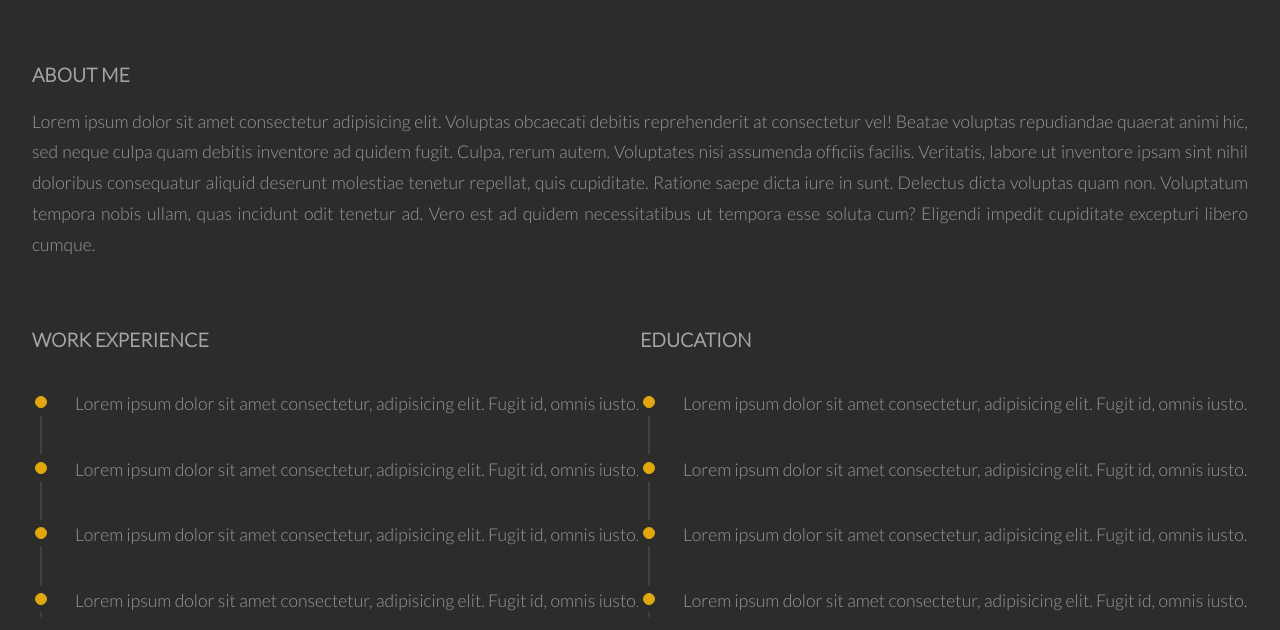
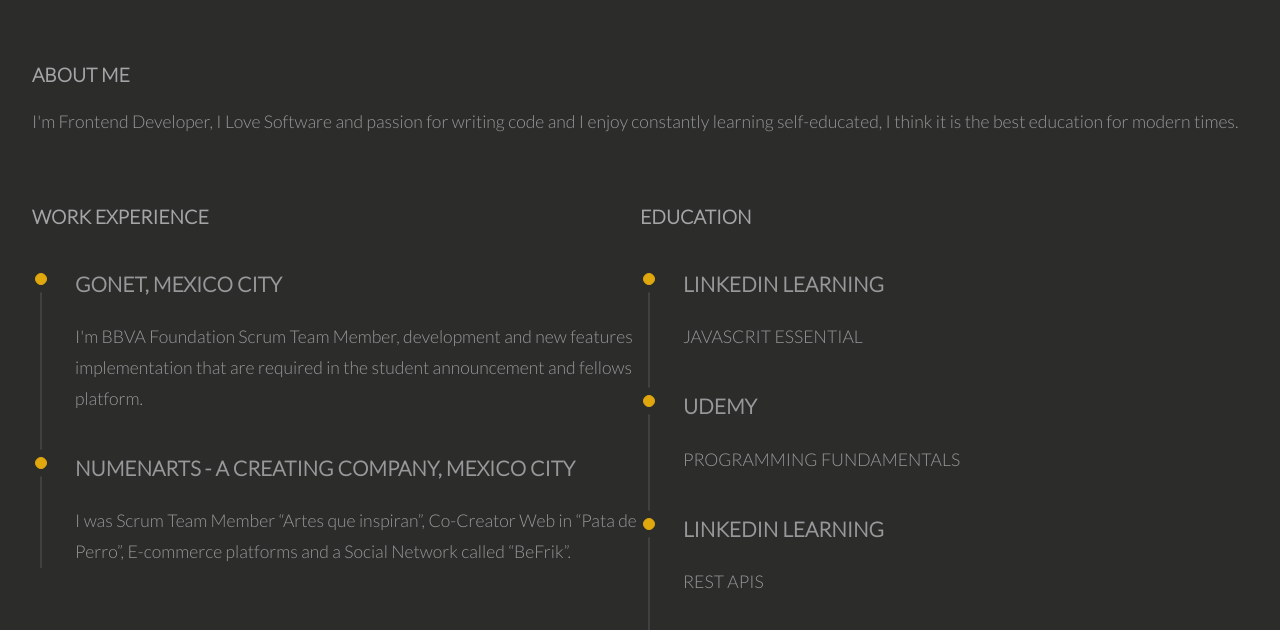
Before and after one commit to FcoJavierLpz/cv, a website built with webpack: page index.html in a window 1280 px wide. Shown: the part 291-921 px from the top of the page. Built offline with nearby package versions, Linux system fonts and the light colour scheme.

Commit message:
Adding work experience and education

```diff
--- a/index.html
+++ b/index.html
@@ -30,15 +30,7 @@
             <div class="about-me">
                 <h2 class="title">About me</h2>
                 <p class="description">
-                    Lorem ipsum dolor sit amet consectetur adipisicing elit. Voluptas obcaecati debitis reprehenderit at
-                    consectetur vel! Beatae voluptas repudiandae quaerat animi hic, sed neque culpa quam debitis
-                    inventore ad quidem fugit.
-                    Culpa, rerum autem. Voluptates nisi assumenda officiis facilis. Veritatis, labore ut inventore ipsam
-                    sint nihil doloribus consequatur aliquid deserunt molestiae tenetur repellat, quis cupiditate.
-                    Ratione saepe dicta iure in sunt.
-                    Delectus dicta voluptas quam non. Voluptatum tempora nobis ullam, quas incidunt odit tenetur ad.
-                    Vero est ad quidem necessitatibus ut tempora esse soluta cum? Eligendi impedit cupiditate excepturi
-                    libero cumque.
+                    I'm Frontend Developer, I Love Software and passion for writing code and I enjoy constantly learning self-educated, I think it is the best education for modern times.
                 </p>
             </div>
         </section>
@@ -48,16 +40,12 @@
                 <div class="description">
                     <div class="bullets">
                         <div class="item">
-                            Lorem ipsum dolor sit amet consectetur, adipisicing elit. Fugit id, omnis iusto.
+                            <h3>GONET, MEXICO CITY</h3>
+                            <p>I'm BBVA Foundation Scrum Team Member, development and new features implementation that are required in the student announcement and fellows platform.</p>
                         </div>
                         <div class="item">
-                            Lorem ipsum dolor sit amet consectetur, adipisicing elit. Fugit id, omnis iusto.
-                        </div>
-                        <div class="item">
-                            Lorem ipsum dolor sit amet consectetur, adipisicing elit. Fugit id, omnis iusto.
-                        </div>
-                        <div class="item">
-                            Lorem ipsum dolor sit amet consectetur, adipisicing elit. Fugit id, omnis iusto.
+                            <h3>NUMENARTS - A CREATING COMPANY, MEXICO CITY</h3>
+                            <p>I was Scrum Team Member “Artes que inspiran”, Co-Creator Web in “Pata de Perro”, E-commerce platforms and a Social Network called “BeFrik”.</p>
                         </div>
                     </div>
                 </div>
@@ -67,16 +55,20 @@
                 <div class="description">
                     <div class="bullets">
                         <div class="item">
-                            Lorem ipsum dolor sit amet consectetur, adipisicing elit. Fugit id, omnis iusto.
+                            <h3>LINKEDIN LEARNING</h3>
+                            <p>JAVASCRIT ESSENTIAL</p>
                         </div>
                         <div class="item">
-                            Lorem ipsum dolor sit amet consectetur, adipisicing elit. Fugit id, omnis iusto.
+                            <h3>UDEMY</h3>
+                            <p>PROGRAMMING FUNDAMENTALS</p>
                         </div>
                         <div class="item">
-                            Lorem ipsum dolor sit amet consectetur, adipisicing elit. Fugit id, omnis iusto.
+                            <h3>LINKEDIN LEARNING</h3>
+                            <p>REST APIS</p>
                         </div>
                         <div class="item">
-                            Lorem ipsum dolor sit amet consectetur, adipisicing elit. Fugit id, omnis iusto.
+                            <h3>LINKEDIN LEARNING</h3>
+                            <p>RECT ESSENTIAL</p>
                         </div>
                     </div>
                 </div>
```
Also changed, not shown: 1 other file.
